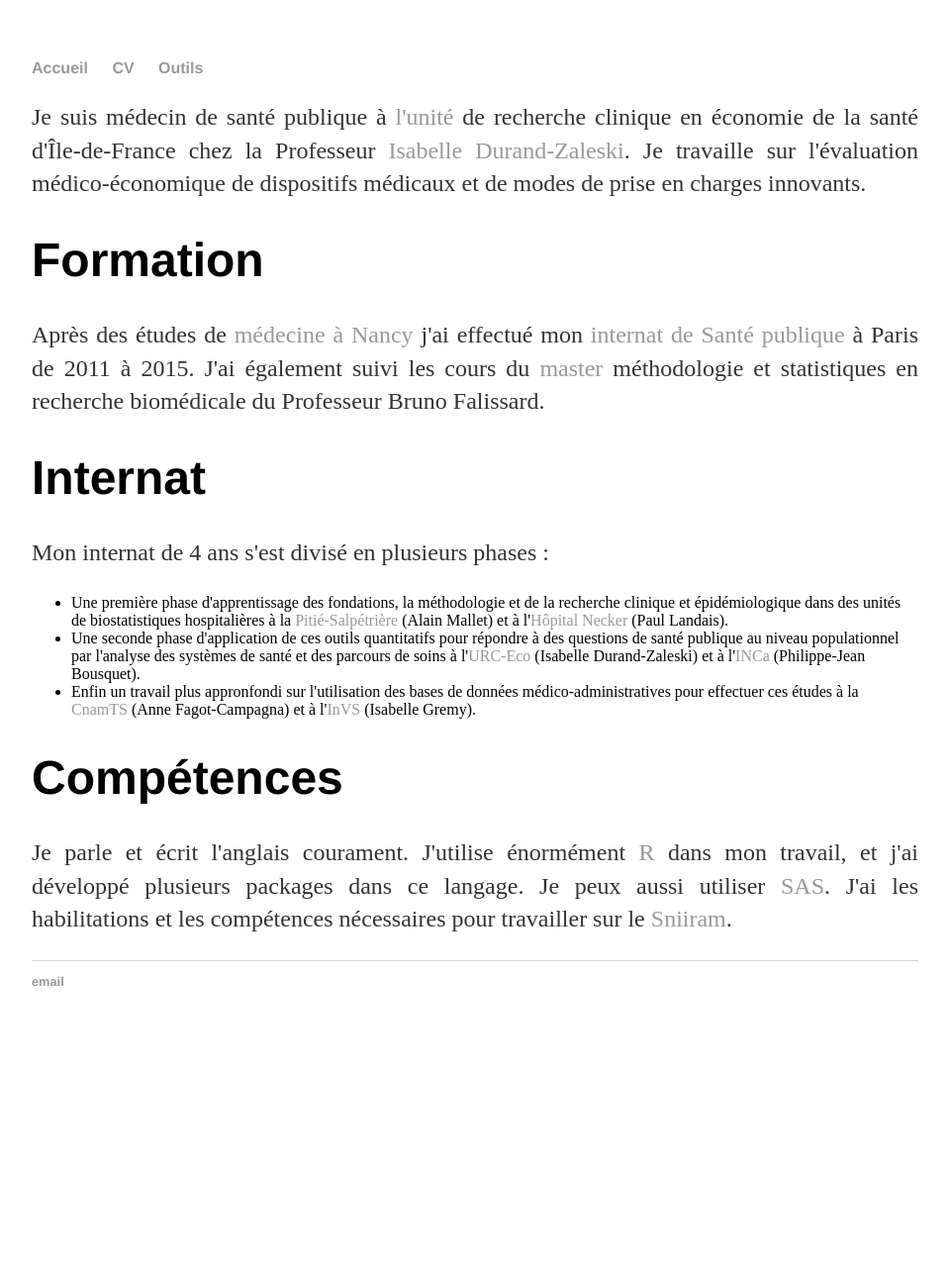
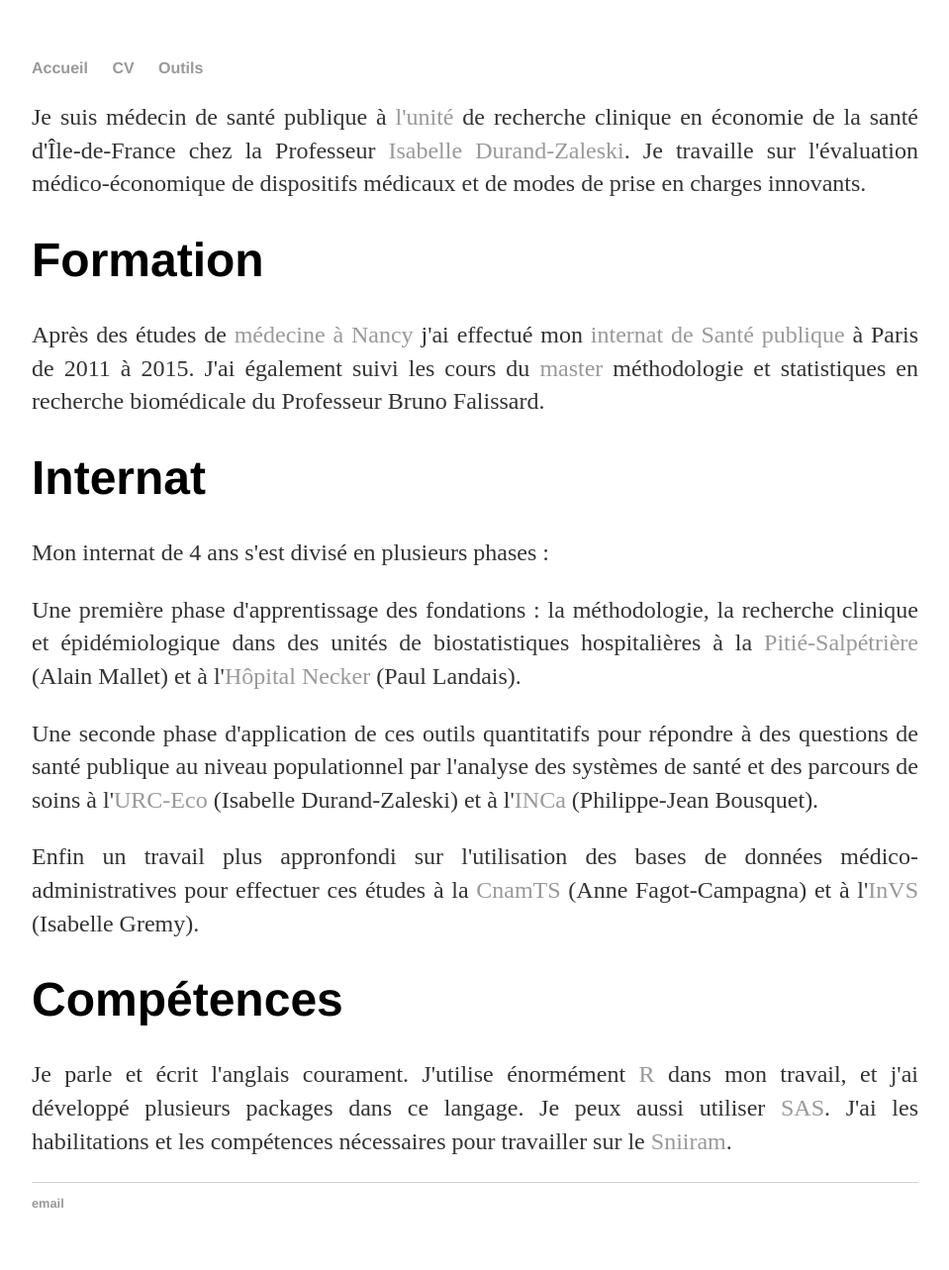
Before and after one commit to pierucci/pierucci.github.io, a Jekyll site: the page built from cv.html, in a window 1280 px wide. Shown: the whole page at 99% size, without its empty margins (160-1119 px from the left). Built offline with Jekyll 4.4.1, drawn with Linux system fonts in a browser that asks for light colours; before the commit the page ends 1059 px from its top, so only the background shows below that.

Commit message:
remove bullet points

```diff
--- a/cv.html
+++ b/cv.html
@@ -17,15 +17,13 @@
 </div>
 <div class="cv-internat">
   <h1>Internat</h1>
-  <p>Mon internat de 4 ans s'est divisé en plusieurs phases :
-<ul>
-  <li>Une première phase d'apprentissage des fondations, la méthodologie et
-  de la recherche clinique et épidémiologique dans des unités de
-  biostatistiques hospitalières à la <a href = "http://pitiesalpetriere.aphp.fr/">Pitié-Salpétrière</a>  (Alain Mallet) et à l'<a href = "http://hopital-necker.aphp.fr/">Hôpital Necker </a>(Paul Landais).</li>
-  <li>Une seconde phase d'application de ces outils quantitatifs pour répondre à des questions
-  de santé publique au niveau populationnel par l'analyse des systèmes de santé et des parcours de soins à l'<a href = "http://www.urc-eco.fr/">URC-Eco</a> (Isabelle Durand-Zaleski) et à l'<a href = "http://www.e-cancer.fr/">INCa</a> (Philippe-Jean Bousquet).</li>
-  <li>Enfin un travail plus appronfondi sur l'utilisation des bases de données médico-administratives pour effectuer ces études à la <a href = "http://www.invs.sante.fr/">CnamTS</a> (Anne Fagot-Campagna) et à l'<a href = "http://www.invs.sante.fr/">InVS</a> (Isabelle Gremy).</li>
-</ul>
+  <p>Mon internat de 4 ans s'est divisé en plusieurs phases :</p>
+<p>Une première phase d'apprentissage des fondations : la méthodologie,
+la recherche clinique et épidémiologique dans des unités de
+  biostatistiques hospitalières à la <a href = "http://pitiesalpetriere.aphp.fr/">Pitié-Salpétrière</a>  (Alain Mallet) et à l'<a href = "http://hopital-necker.aphp.fr/">Hôpital Necker </a>(Paul Landais).</p>
+  <p>Une seconde phase d'application de ces outils quantitatifs pour répondre à des questions
+  de santé publique au niveau populationnel par l'analyse des systèmes de santé et des parcours de soins à l'<a href = "http://www.urc-eco.fr/">URC-Eco</a> (Isabelle Durand-Zaleski) et à l'<a href = "http://www.e-cancer.fr/">INCa</a> (Philippe-Jean Bousquet).</p>
+  <p>Enfin un travail plus appronfondi sur l'utilisation des bases de données médico-administratives pour effectuer ces études à la <a href = "http://www.invs.sante.fr/">CnamTS</a> (Anne Fagot-Campagna) et à l'<a href = "http://www.invs.sante.fr/">InVS</a> (Isabelle Gremy).</p>
 </div>
 <div class="cv-competences">
   <h1>Compétences</h1>
```
